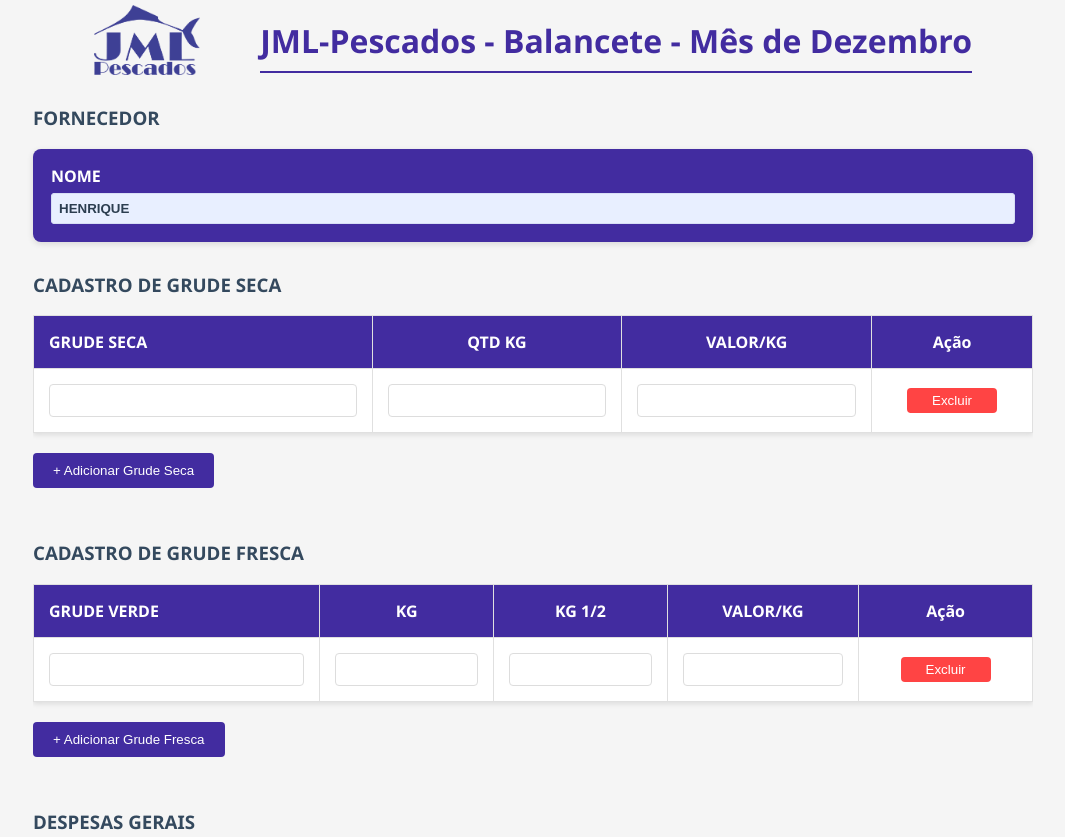
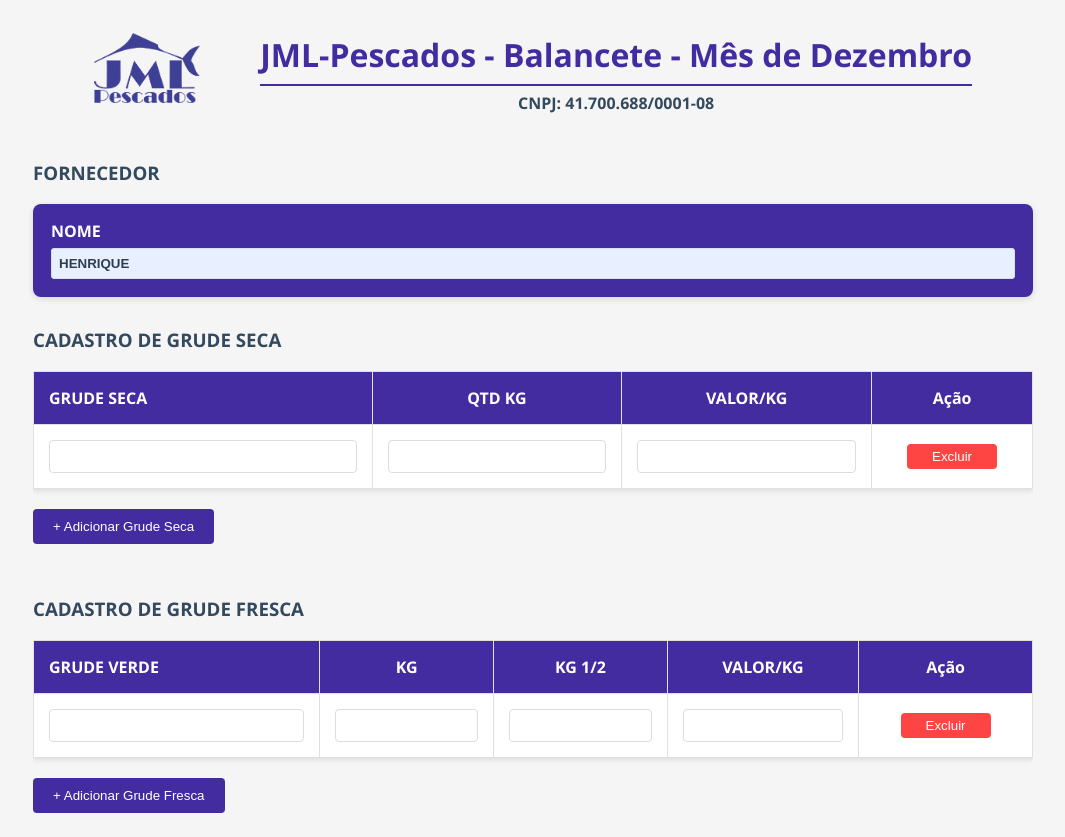
Before and after one commit to henriqueferreira-ofc/jmlpescados, a plain HTML site: page index.html in a window 1280 px wide. Shown: the top 837 px of the page, without its empty margins (107-1172 px from the left). Drawn offline with nearby package versions, Linux system fonts and the light colour scheme; a script that the page names is missing.

Commit message:
update styles.css

```diff
--- a/index.html
+++ b/index.html
@@ -16,7 +16,10 @@
 
   <div class="header">
     <img src="public/logojml.png" alt="Logo IBADEB" class="logo">
-    <h1>JML-Pescados - Balancete - Mês de <span id="currentMonth"></span></h1>
+    <div class="header__text">
+      <h1>JML-Pescados - Balancete - Mês de <span id="currentMonth"></span></h1>
+      <p class="header__cnpj">CNPJ: 41.700.688/0001-08</p>
+    </div>
   </div>
 
   <h3>FORNECEDOR</h3>
--- a/styles.css
+++ b/styles.css
@@ -13,6 +13,17 @@
   gap: 60px;
   margin-bottom: 30px;
   text-align: center;
+}
+
+.header__text {
+  text-align: center;
+  margin-top: 16px;
+}
+
+.header__cnpj {
+  margin-top: 6px;
+  font-weight: 600;
+  color: #34495e;
 }
 
 .supplier-card {
```
